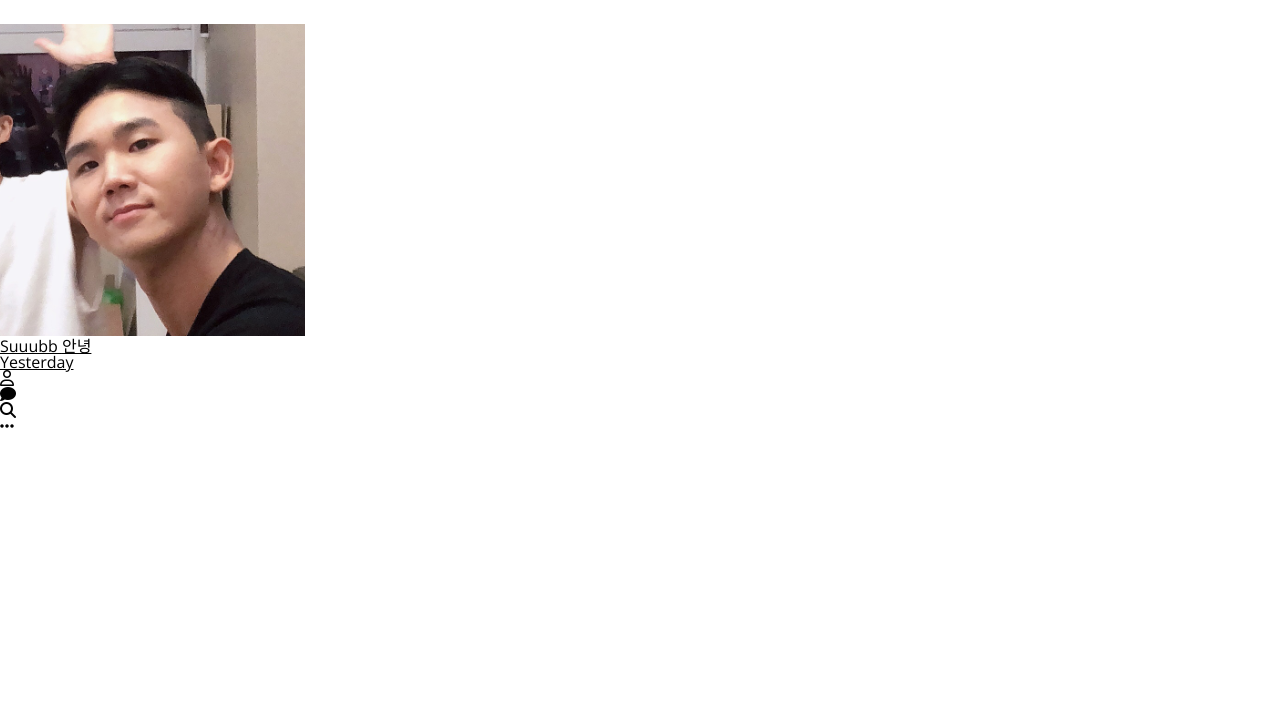
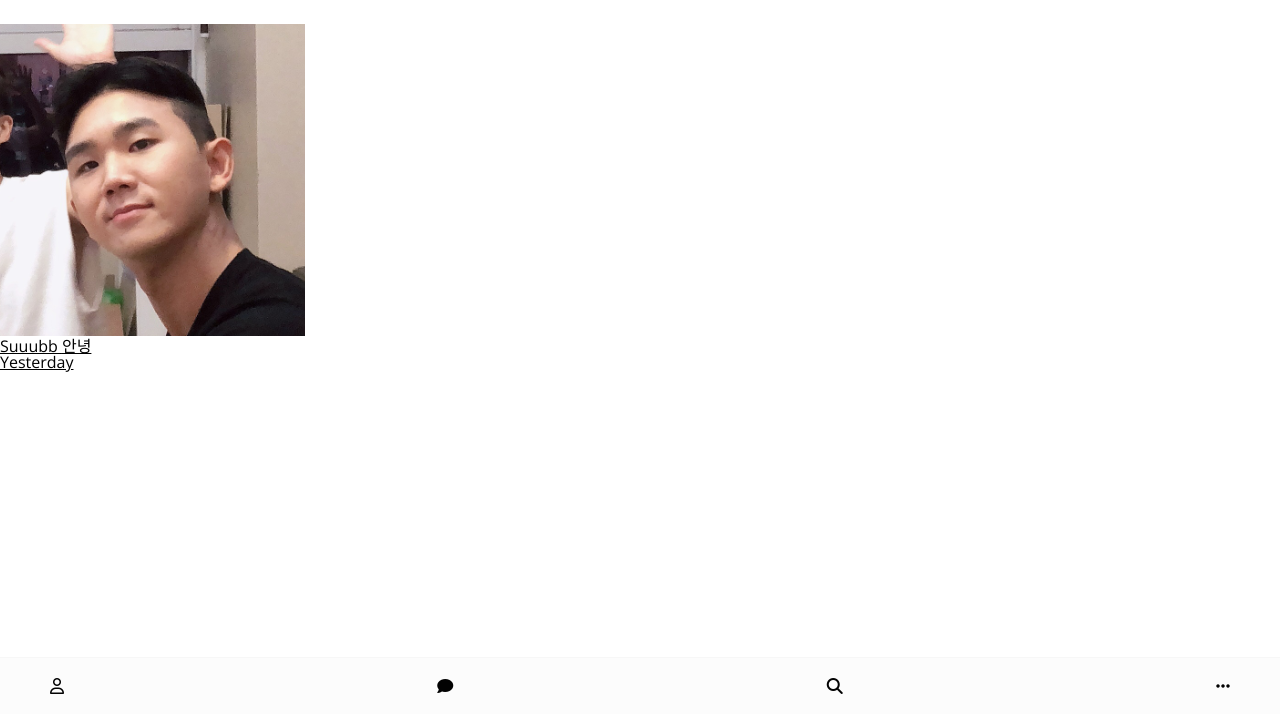
Before and after one commit to suuubb/kakao-clone-v2, a plain HTML site: page index.html in a window 1280 px wide. Shown: the part 76-800 px from the top of the page. Drawn offline with nearby package versions, Linux system fonts and the light colour scheme.

Commit message:
kakao-clone-v2-191030

```diff
--- /dev/null
+++ b/css/nav-bar.css
@@ -0,0 +1,14 @@
+.nav {
+    position: fixed;
+    width: 100%;
+    background-color: #fcfcfc;
+    padding: 20px 50px;
+    left: 0px;
+    bottom: 10px;
+    border-top: 1px solid #f7f7f7;
+}
+
+.nav .nav__list {
+    display: flex;
+    justify-content: space-between;
+}
--- a/css/styles.css
+++ b/css/styles.css
@@ -2,12 +2,17 @@
 @import "reset.css";
 @import "status-bar.css";
 @import "header.css";
+@import "nav-bar.css";
+
+* {
+    box-sizing: border-box;
+}
 
 body {
     background-color: white;
     padding: 10x 20x;
     color: #020202;
-    font-family: 'Open Sans', -apple-system, BlinkMacSystemFont, 'Segoe UI', Roboto, Oxygen, Ubuntu, Cantarell, 'Open Sans', 'Helvetica Neue', sans-serif
+    font-family: 'Open Sans', -apple-system, BlinkMacSystemFont, 'Segoe UI', Roboto, Oxygen, Ubuntu, Cantarell, 'Open Sans', 'Helvetica Neue', sans-serif;
 }
 
 a {
--- a/index.html
+++ b/index.html
@@ -58,7 +58,7 @@
         </ul>
     </main>
     <nav class="nav">
-        <ul class="nav_list">
+        <ul class="nav__list">
             <li class="nav__list-item">
                 <a href="friends.html" class="nav__list-link">
                     <i class="far fa-user"></i>
```
Also changed, not shown: find.html (+1 -1 lines), friends.html (+1 -1 lines), more.html (+1 -1 lines).
